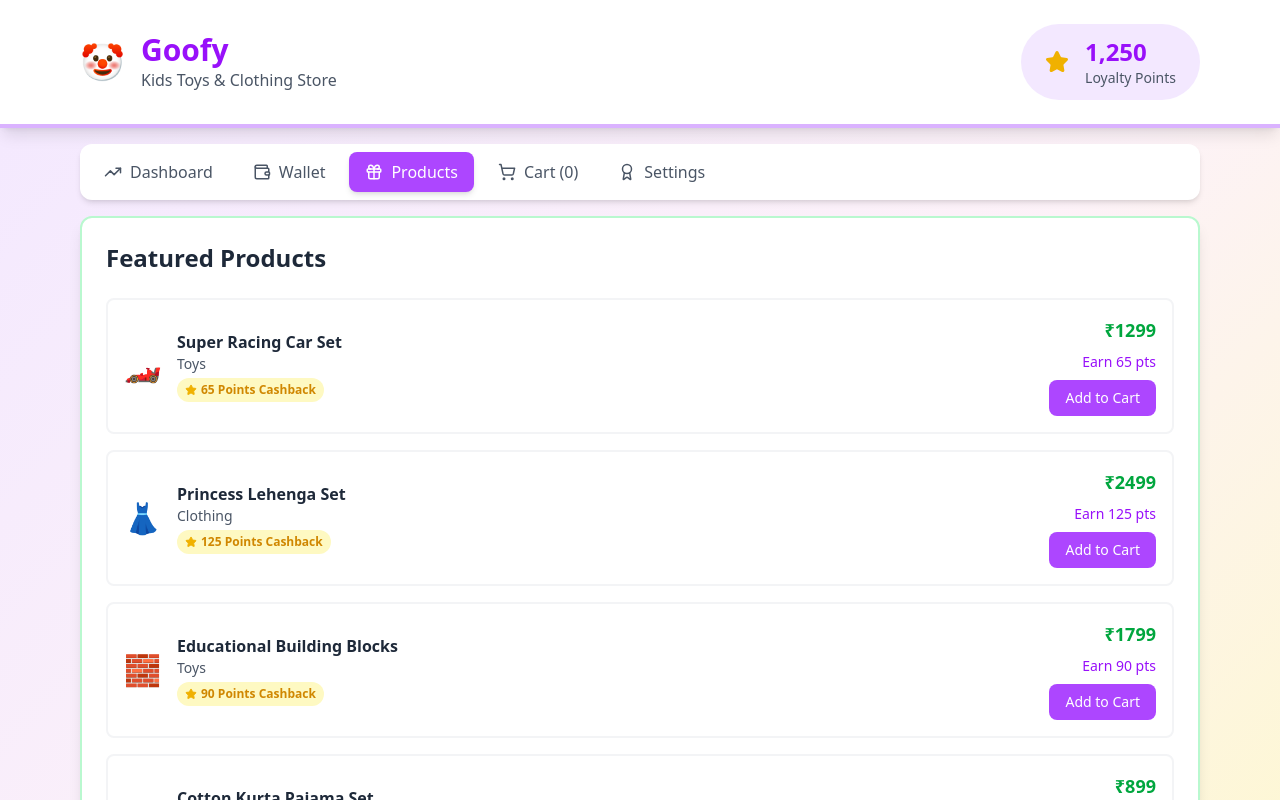
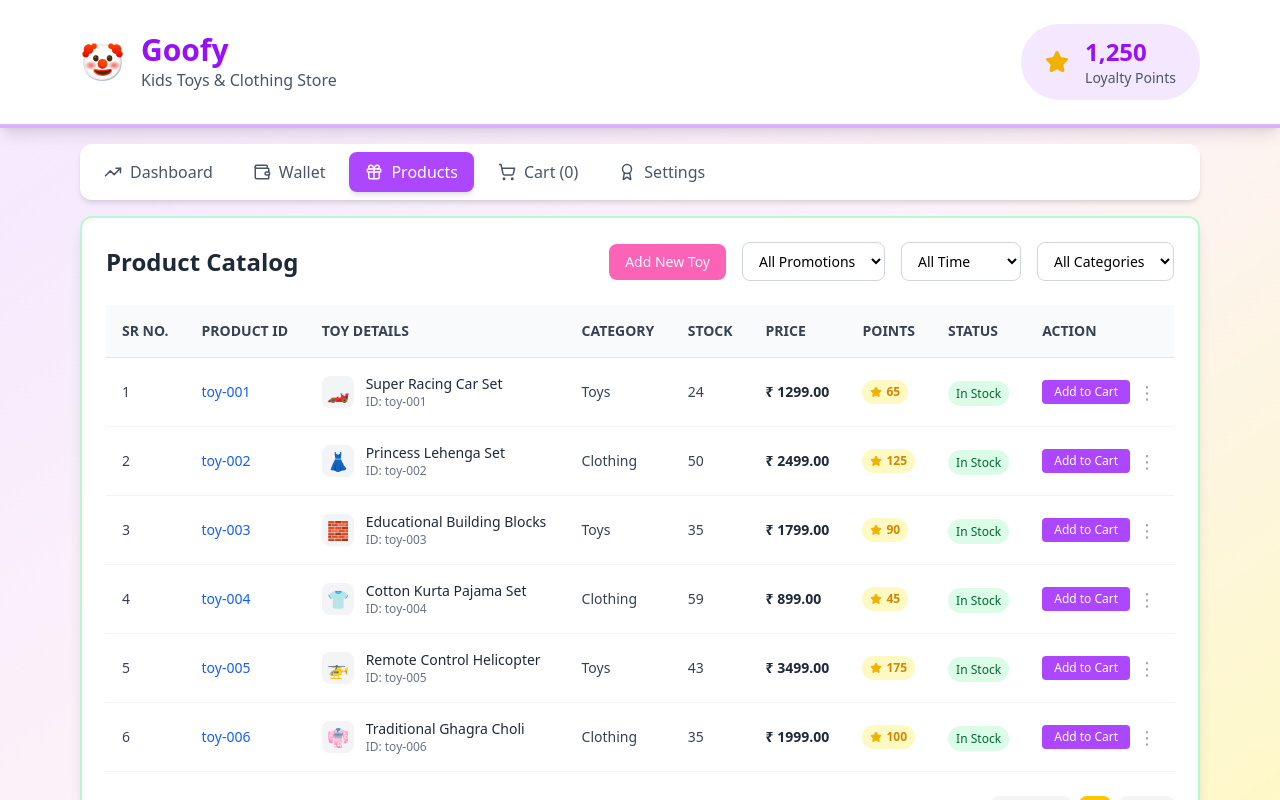
Before and after one commit to Crazyraturi/loyalti-dashboard, a React (Vite) app: page /loyalty in a window 1280 px wide. Both pictures are taken after a click on the button "Products". Shown: the top 800 px of the page. Built offline with nearby package versions, Linux system fonts and the light colour scheme.

Commit message:
LoyaltyDashboard

```diff
--- a/src/LoyaltyDashboard.jsx
+++ b/src/LoyaltyDashboard.jsx
@@ -582,51 +582,149 @@ const GoofyLoyaltyDashboard = () => {
         {activeTab === "products" && (
           <div className="space-y-6">
             <div className="bg-white rounded-xl shadow-lg p-6 border-2 border-green-200">
-              <h2 className="text-2xl font-bold text-gray-800 mb-6">
-                Featured Products
+              {/* Header Section */}
+              <div className="flex items-center justify-between mb-6">
+                <h2 className="text-2xl font-bold text-gray-800">
+                  Product Catalog
                 </h2>
-              <div className="space-y-4">
-                {products.map((product) => (
-                  <div
+                <div className="flex items-center gap-4">
+                  <button className="bg-pink-400 hover:bg-pink-500 text-white px-4 py-2 rounded-lg text-sm font-medium transition-colors">
+                    Add New Toy
+                  </button>
+                  <select className="border border-gray-300 rounded-lg px-3 py-2 text-sm">
+                    <option>All Promotions</option>
+                    <option>Featured</option>
+                    <option>Sale Items</option>
+                  </select>
+                  <select className="border border-gray-300 rounded-lg px-3 py-2 text-sm">
+                    <option>All Time</option>
+                    <option>This Week</option>
+                    <option>This Month</option>
+                  </select>
+                  <select className="border border-gray-300 rounded-lg px-3 py-2 text-sm">
+                    <option>All Categories</option>
+                    <option>Toys</option>
+                    <option>Clothing</option>
+                  </select>
+                </div>
+              </div>
+
+              {/* Table */}
+              <div className="overflow-x-auto">
+                <table className="w-full">
+                  <thead>
+                    <tr className="bg-gray-50 border-b border-gray-200">
+                      <th className="text-left py-4 px-4 font-semibold text-gray-700 text-sm">
+                        SR NO.
+                      </th>
+                      <th className="text-left py-4 px-4 font-semibold text-gray-700 text-sm">
+                        PRODUCT ID
+                      </th>
+                      <th className="text-left py-4 px-4 font-semibold text-gray-700 text-sm">
+                        TOY DETAILS
+                      </th>
+                      <th className="text-left py-4 px-4 font-semibold text-gray-700 text-sm">
+                        CATEGORY
+                      </th>
+                      <th className="text-left py-4 px-4 font-semibold text-gray-700 text-sm">
+                        STOCK
+                      </th>
+                      <th className="text-left py-4 px-4 font-semibold text-gray-700 text-sm">
+                        PRICE
+                      </th>
+                      <th className="text-left py-4 px-4 font-semibold text-gray-700 text-sm">
+                        POINTS
+                      </th>
+                      <th className="text-left py-4 px-4 font-semibold text-gray-700 text-sm">
+                        STATUS
+                      </th>
+                      <th className="text-left py-4 px-4 font-semibold text-gray-700 text-sm">
+                        ACTION
+                      </th>
+                    </tr>
+                  </thead>
+                  <tbody>
+                    {products.map((product, index) => (
+                      <tr
                         key={product.id}
-                    className="flex items-center justify-between p-4 border-2 border-gray-100 rounded-lg hover:border-purple-200 transition-all"
+                        className="border-b border-gray-100 hover:bg-gray-50 transition-colors"
                       >
-                    <div className="flex items-center gap-4">
-                      <div className="text-3xl">{product.image}</div>
+                        <td className="py-4 px-4 text-sm text-gray-700">
+                          {index + 1}
+                        </td>
+                        <td className="py-4 px-4 text-sm text-blue-600 font-medium">
+                          toy-{String(product.id).padStart(3, "0")}
+                        </td>
+                        <td className="py-4 px-4">
+                          <div className="flex items-center gap-3">
+                            <div className="w-8 h-8 bg-gray-100 rounded-lg flex items-center justify-center text-lg">
+                              {product.image}
+                            </div>
                             <div>
-                        <h3 className="font-bold text-gray-800">
+                              <div className="font-medium text-gray-800 text-sm">
                                 {product.name}
-                        </h3>
-                        <p className="text-sm text-gray-600">
+                              </div>
+                              <div className="text-xs text-gray-500">
+                                ID: toy-{String(product.id).padStart(3, "0")}
+                              </div>
+                            </div>
+                          </div>
+                        </td>
+                        <td className="py-4 px-4 text-sm text-gray-700">
                           {product.category}
-                        </p>
-                        <div className="flex items-center gap-1 bg-yellow-100 px-2 py-1 rounded-full mt-1 w-fit">
+                        </td>
+                        <td className="py-4 px-4 text-sm text-gray-700">
+                          {Math.floor(Math.random() * 50) + 10}
+                        </td>
+                        <td className="py-4 px-4 text-sm font-semibold text-gray-800">
+                          ₹ {product.price}.00
+                        </td>
+                        <td className="py-4 px-4">
+                          <div className="flex items-center gap-1 bg-yellow-100 px-2 py-1 rounded-full w-fit">
                             <Star
                               className="text-yellow-500 fill-current"
                               size={12}
                             />
                             <span className="text-xs font-bold text-yellow-600">
-                            {product.points} Points Cashback
+                              {product.points}
                             </span>
                           </div>
-                      </div>
-                    </div>
-                    <div className="text-right flex flex-col gap-2">
-                      <p className="font-bold text-green-600 text-lg">
-                        ₹{product.price}
-                      </p>
-                      <p className="text-sm text-purple-600 font-medium">
-                        Earn {product.points} pts
-                      </p>
+                        </td>
+                        <td className="py-4 px-4">
+                          <span className="bg-green-100 text-green-800 px-2 py-1 rounded-full text-xs font-medium">
+                            In Stock
+                          </span>
+                        </td>
+                        <td className="py-4 px-4">
+                          <div className="flex items-center gap-2">
                             <button
                               onClick={() => addToCart(product)}
-                        className="bg-purple-500 text-white px-4 py-2 rounded-lg hover:bg-purple-600 transition-colors text-sm"
+                              className="bg-purple-500 hover:bg-purple-600 text-white px-3 py-1 rounded text-xs font-medium transition-colors"
                             >
                               Add to Cart
                             </button>
+                            <button className="text-gray-400 hover:text-gray-600">
+                              <span className="text-lg">⋮</span>
+                            </button>
                           </div>
+                        </td>
+                      </tr>
+                    ))}
+                  </tbody>
+                </table>
               </div>
-                ))}
+
+              {/* Pagination */}
+              <div className="flex items-center justify-end gap-2 mt-6">
+                <button className="px-3 py-2 text-sm text-gray-500 bg-gray-100 rounded-lg hover:bg-gray-200 transition-colors">
+                  Previous
+                </button>
+                <button className="px-3 py-2 text-sm bg-yellow-400 text-white rounded-lg font-medium">
+                  1
+                </button>
+                <button className="px-3 py-2 text-sm text-gray-500 bg-gray-100 rounded-lg hover:bg-gray-200 transition-colors">
+                  Next
+                </button>
               </div>
             </div>
           </div>
```
Lines whose indentation alone changed are shown as unchanged.
